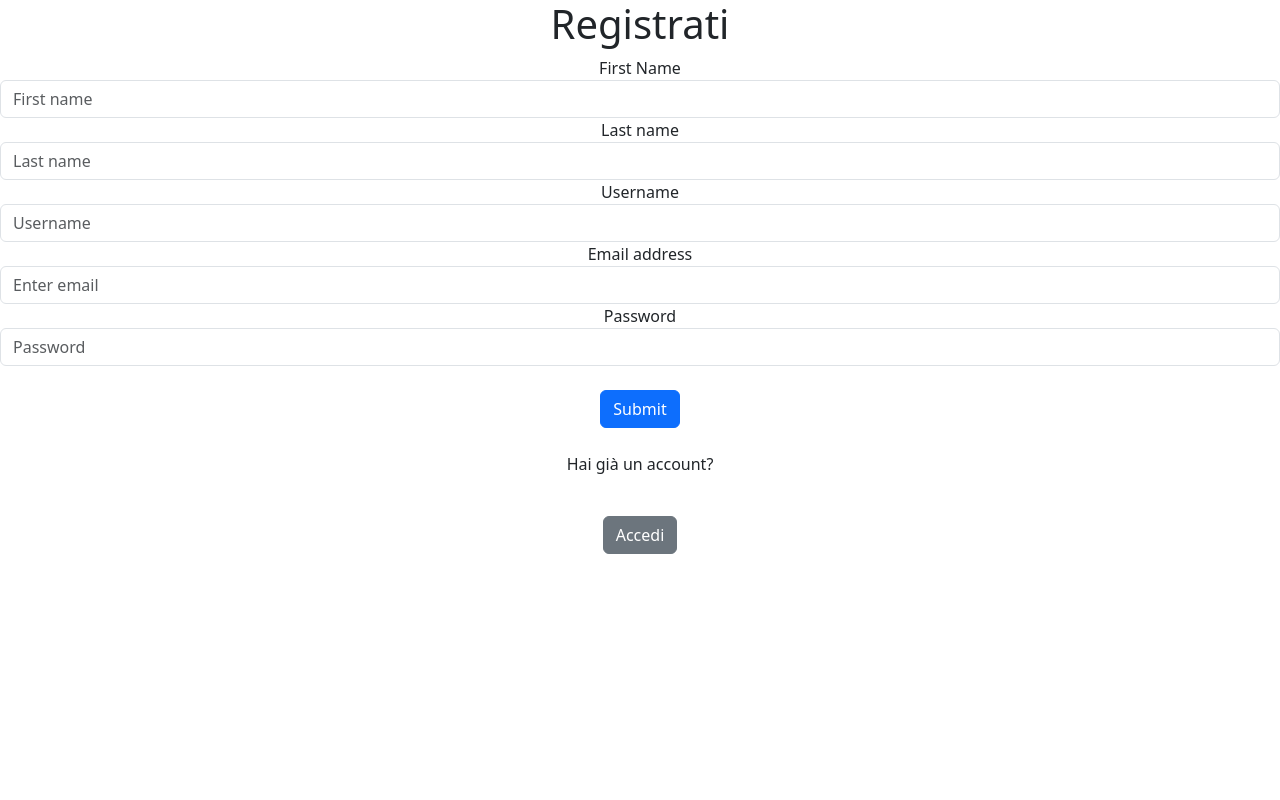
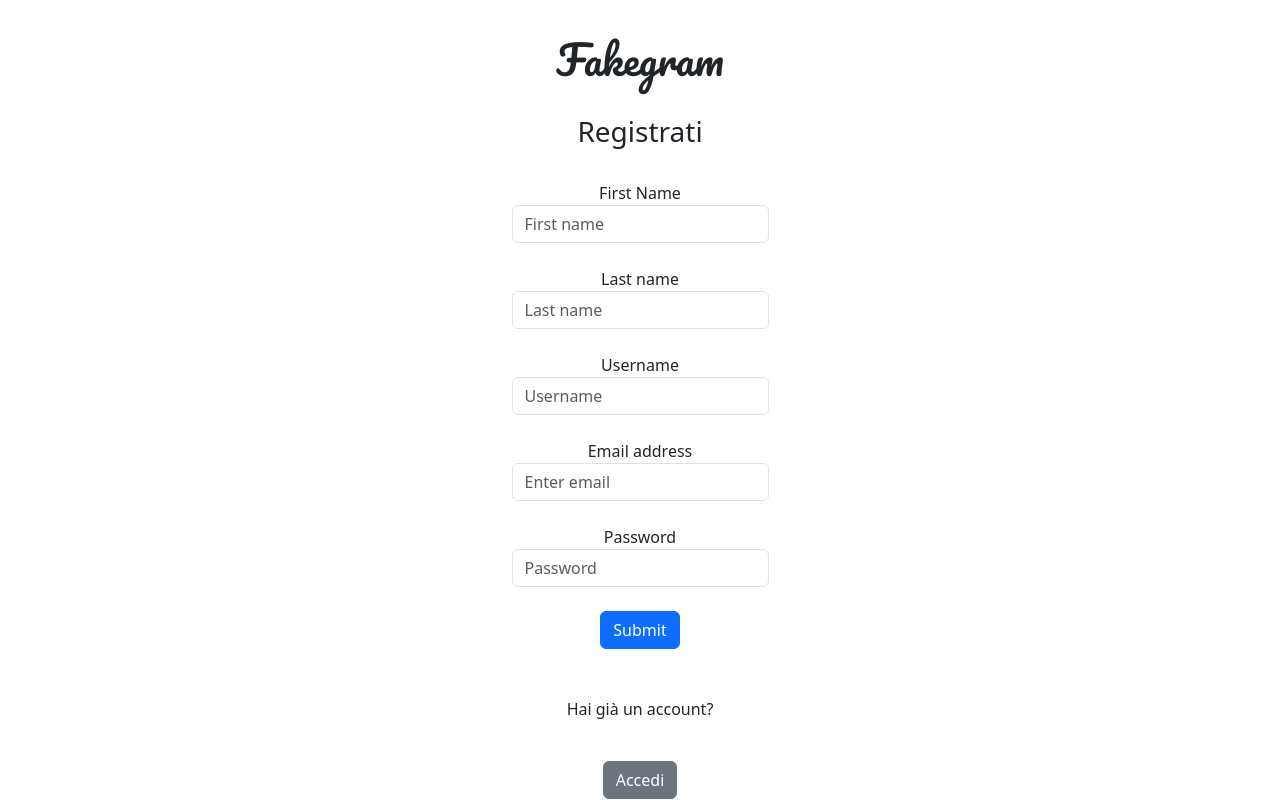
Before and after one commit to AlessioLodi/progetto_python_social, a Flask app: page /register in a window 1280 px wide. Run offline with Flask 3, Linux system fonts and the light colour scheme.

Commit message:
ho modificato il regist.html - Riccardo

```diff
--- a/templates/register.html
+++ b/templates/register.html
@@ -3,34 +3,48 @@
 <head>
     <meta charset="UTF-8">
     <meta name="viewport" content="width=device-width, initial-scale=1.0">
-    <title>Registrazione</title>
+    <link rel="stylesheet" href="https://fonts.googleapis.com/css2?family=Pacifico&display=swap">
+    <style>
+      /* Stile per il titolo con font personalizzato */
+      h1 {
+          font-family: 'Pacifico', cursive;
+          font-size: 48px;
+          color: #E1306C; /* Colore simile al tema Instagram */
+      }
+  </style>
+  <div style="padding-top: 35px;">
+    <h1>Fakegram</h1>
+  </div><br>
+
+    <h3>Registrati</h3><br>
     <link rel="stylesheet" href="https://cdn.jsdelivr.net/npm/bootstrap@5.3.0/dist/css/bootstrap.min.css">
 </head>
 <body style="text-align: center;">
-    <h1>Registrati</h1>
-    <form action="/register" method="POST" style="text-align: center;">
+    <div class="d-flex flex-column align-items-center">
+      <form action="/register" method="POST" style="text-align: center;">
         <div class="form-group">
             <label for="exampleInputFirstName">First Name</label>
             <input class="form-control" type="text" id="firstName" placeholder="First name">
-        </div>
+        </div><br>
         <div class="form-group">
             <label for="exampleInputLastName">Last name</label>
             <input class="form-control" type="text" id="lasttName" placeholder="Last name">
-        </div>
+        </div><br>
         <div class="dorm-group">
             <label for="exampleInputUsername">Username</label>
             <input class="form-control" type="text" id="username" placeholder="Username">
-        </div>
+        </div><br>
         <div class="form-group">
           <label for="exampleInputEmail1">Email address</label>
           <input type="email" class="form-control" id="exampleInputEmail1" aria-describedby="emailHelp" placeholder="Enter email">
-        </div>
+        </div><br>
         <div class="form-group">
           <label for="exampleInputPassword1">Password</label>
           <input type="password" class="form-control" id="exampleInputPassword1" placeholder="Password">
         </div><br>
         <button type="submit" class="btn btn-primary">Submit</button>
       </form><br>
+      </div><br>
       <p>Hai già un account?</p><br>
       <a href="login.html" class="btn btn-secondary" role="button" data-bs-toggle="button">Accedi</a>
 </body>
```
